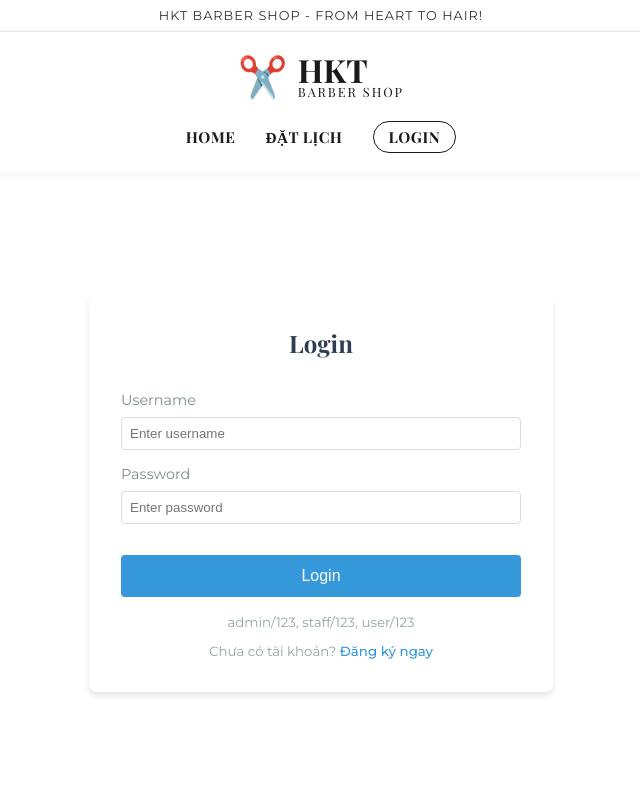
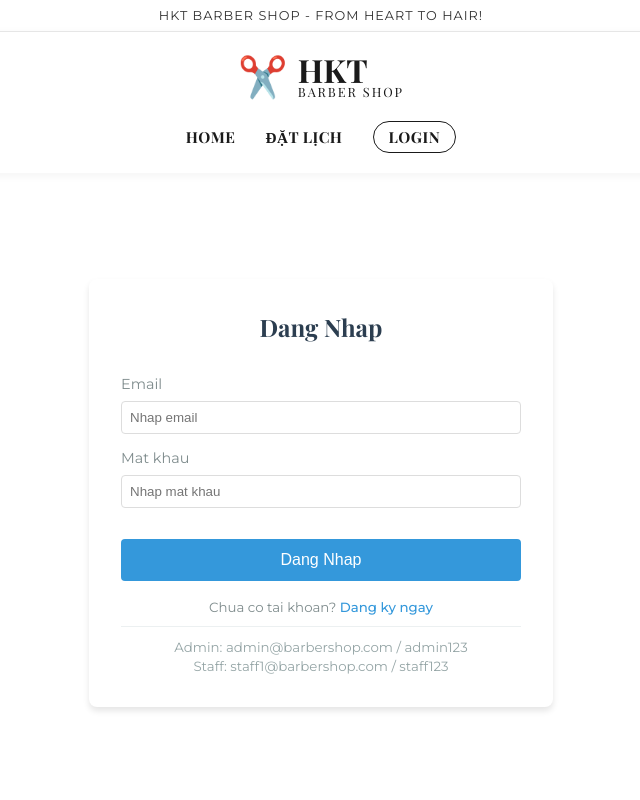
Before and after one commit to manhhaikieu/BarberShopWeb, a React (Create React App) app in the folder frontend/: page /login in a window 1280 px wide. Shown: the top 800 px of the page, without its empty margins (319-959 px from the left). Built offline with nearby package versions, Linux system fonts and the light colour scheme; no server answers; a web font is replaced by a local one.

Commit message:
feat: update LoginPage to use real API (async login, email field, register link)

```diff
--- a/frontend/src/pages/LoginPage.css
+++ b/frontend/src/pages/LoginPage.css
@@ -54,6 +54,11 @@
     background-color: #2980b9;
 }
 
+.btn-submit:disabled {
+    background-color: #95a5a6;
+    cursor: not-allowed;
+}
+
 .error-message {
     background-color: #fee;
     color: #c0392b;
@@ -63,8 +68,26 @@
     text-align: center;
 }
 
+.login-register-link {
+    text-align: center;
+    margin-top: 16px;
+    color: #7f8c8d;
+}
+
+.login-register-link a {
+    color: #3498db;
+    text-decoration: none;
+    font-weight: 500;
+}
+
+.login-register-link a:hover {
+    text-decoration: underline;
+}
+
 .login-tips {
     text-align: center;
-    margin-top: 15px;
+    margin-top: 10px;
     color: #95a5a6;
+    border-top: 1px solid #ecf0f1;
+    padding-top: 10px;
 }
--- a/frontend/src/pages/LoginPage.js
+++ b/frontend/src/pages/LoginPage.js
@@ -4,53 +4,63 @@ import { useAuth } from '../hooks/AuthContext';
 import './LoginPage.css';
 
 const LoginPage = () => {
-    const [username, setUsername] = useState('');
+    const [email, setEmail] = useState('');
     const [password, setPassword] = useState('');
     const [error, setError] = useState('');
+    const [loading, setLoading] = useState(false);
     const { login } = useAuth();
     const navigate = useNavigate();
 
-    const handleSubmit = (e) => {
+    const handleSubmit = async (e) => {
         e.preventDefault();
-        const success = login(username, password);
-        if (success) {
+        setError('');
+        setLoading(true);
+        try {
+            await login(email, password);
             navigate('/');
-        } else {
-            setError('Invalid username or password');
+        } catch (err) {
+            setError(err.message || 'Email hoac mat khau khong dung');
+        } finally {
+            setLoading(false);
         }
     };
 
     return (
         <div className="login-container">
             <div className="login-box">
-                <h2>Login</h2>
+                <h2>Dang Nhap</h2>
                 {error && <div className="error-message">{error}</div>}
                 <form onSubmit={handleSubmit}>
                     <div className="form-group">
-                        <label>Username</label>
+                        <label>Email</label>
                         <input
-                            type="text"
-                            value={username}
-                            onChange={(e) => setUsername(e.target.value)}
-                            placeholder="Enter username"
+                            type="email"
+                            value={email}
+                            onChange={(e) => setEmail(e.target.value)}
+                            placeholder="Nhap email"
+                            required
                         />
                     </div>
                     <div className="form-group">
-                        <label>Password</label>
+                        <label>Mat khau</label>
                         <input
                             type="password"
                             value={password}
                             onChange={(e) => setPassword(e.target.value)}
-                            placeholder="Enter password"
+                            placeholder="Nhap mat khau"
+                            required
                         />
                     </div>
-                    <button type="submit" className="btn-submit">Login</button>
+                    <button type="submit" className="btn-submit" disabled={loading}>
+                        {loading ? 'Dang dang nhap...' : 'Dang Nhap'}
+                    </button>
                 </form>
+                <div className="login-register-link">
+                    <small>Chua co tai khoan? <Link to="/register">Dang ky ngay</Link></small>
+                </div>
                 <div className="login-tips">
-                    <small>admin/123, staff/123, user/123</small>
-                </div>
-                <div className="login-tips" style={{ marginTop: '10px' }}>
-                    <small>Chưa có tài khoản? <Link to="/register" style={{ color: '#3498db', textDecoration: 'none', fontWeight: '500' }}>Đăng ký ngay</Link></small>
+                    <small>Admin: admin@barbershop.com / admin123</small><br />
+                    <small>Staff: staff1@barbershop.com / staff123</small>
                 </div>
             </div>
         </div>
```
